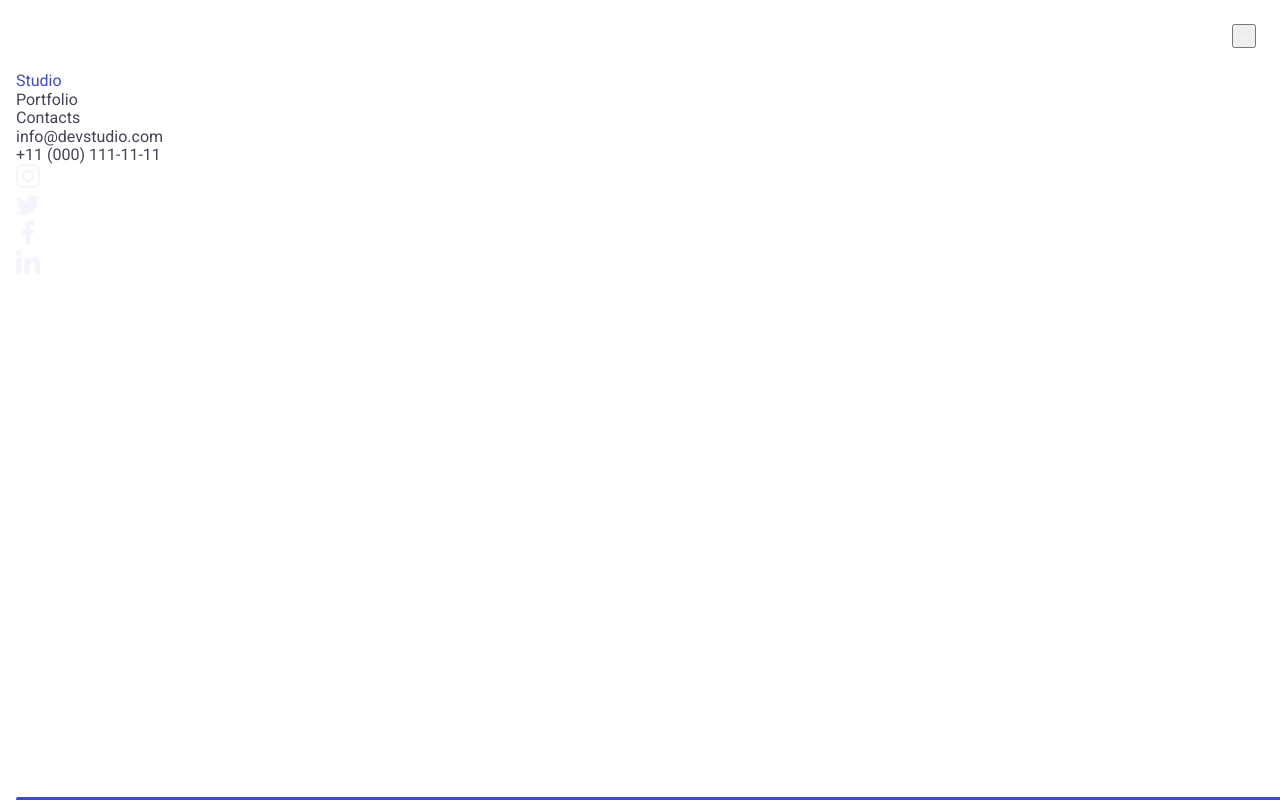
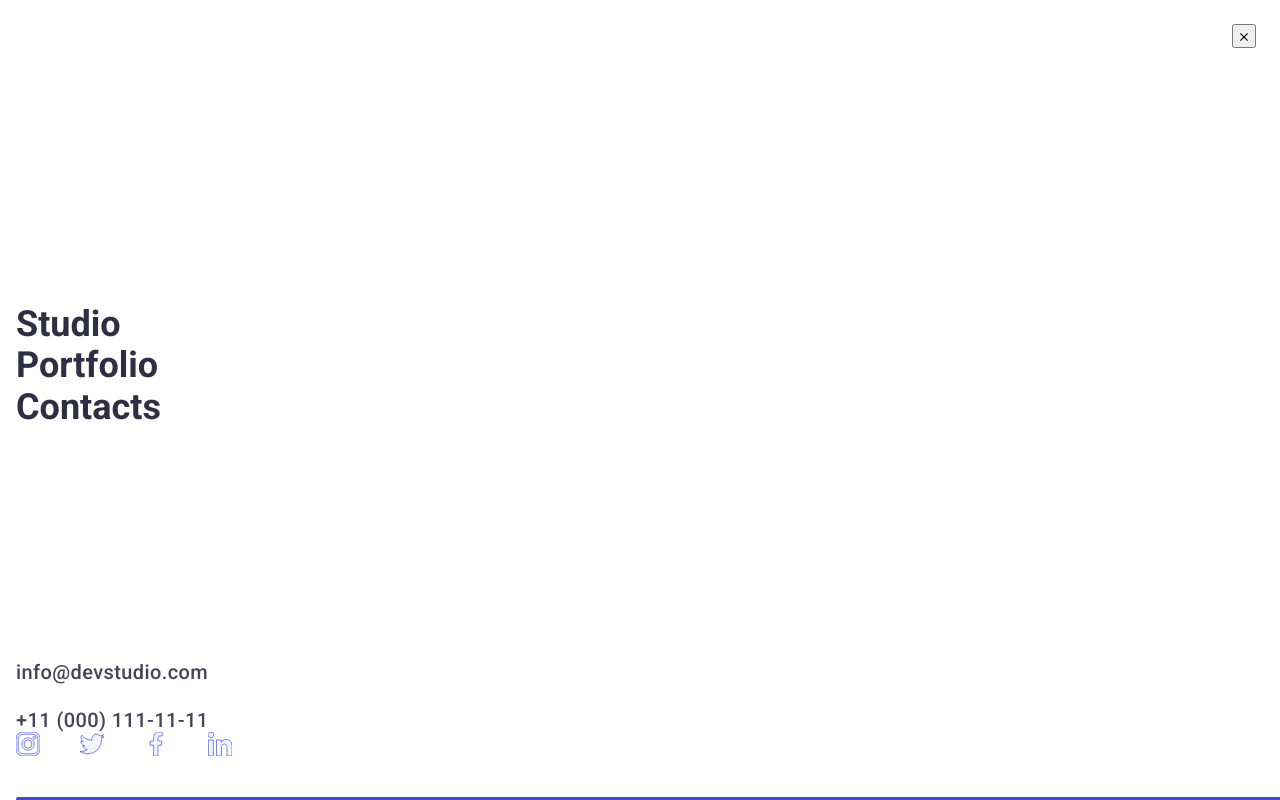
Before and after one commit to Kateryna-Prokip/goit-markup-hw-06, a plain HTML site: page index.html in a window 1280 px wide. Drawn offline with nearby package versions, Linux system fonts and the light colour scheme.

Commit message:
hw6-mob.menu2

```diff
--- a/css/styles.css
+++ b/css/styles.css
@@ -196,6 +196,10 @@ address {
     width: 100%;
     height: 100vh;
     padding: 24px 24px 40px 16px;
+    display: flex;
+    flex-direction: column;
+    justify-content: space-between;
+
 
 }
 
@@ -209,21 +213,49 @@ address {
 
 .mob-navigation-item {}
 
-.mob-nav-link {}
+.mob-nav-link {
+    color: #2E2F42;
+    font-family: Roboto;
+    font-size: 36px;
+    font-weight: 700;
+    line-height: 1, 11;
+    letter-spacing: 0, 02em;
+    text-transform: capitalize;
+}
 
 .active {}
 
-.mob-address {}
+.mob-address {
+    display: inline-flex;
+    flex-direction: column;
+    gap: 24px;
+}
 
-.mob-address-link {}
+.mob-address-link {
+    color: #434455;
+    font-family: Roboto;
+    font-size: 20px;
+    font-weight: 500;
+    line-height: 1.2;
+    letter-spacing: 0.02em;
+}
 
-.mob-soc-list {}
+.mob-soc-list {
+    display: flex;
+    gap: 40px;
+
+
+}
 
 .mob-soc-item {}
 
 .mob-soc-social-link {}
 
-.mob-soc-icon {}
+.mob-soc-icon {
+    fill: transparent;
+    stroke: #4d5ae5;
+
+}
 
 .mob-soc-link {}
 
--- a/index.html
+++ b/index.html
@@ -56,7 +56,7 @@
         <button type="button" class="open-menu-btn"><svg width="24" height="24"><use href="./images/icons.svg#icon-menu" ></use></svg> </button>
       </div>
       <div class="mob-menu" is-open>
-        <button type="button" class="closed-menu-btn"><svg width="8" height="8"><use href="./images/icons.svg#icon-klic" ></use></svg> </button>
+        <button type="button" class="closed-menu-btn"><svg width="8" height="8"><use href="./images/icons.svg#icon-close-black-icon" ></use></svg> </button>
        <nav>
        <ul class="mob-menu-list">
             <li class="mob-navigation-item">
@@ -70,7 +70,8 @@
             </li>
           </ul>
     </nav>
-          <ul class="mob-address">
+         <div>
+           <ul class="mob-address">
             <li class="mob-navigation-item">
               <a class="mob-address-link" href="mailto:info@devstudio.com"
                 >info@devstudio.com
@@ -112,6 +113,7 @@
               </a>
             </li>
           </ul>
+          </div>
       </div>
     </header>
 
```
